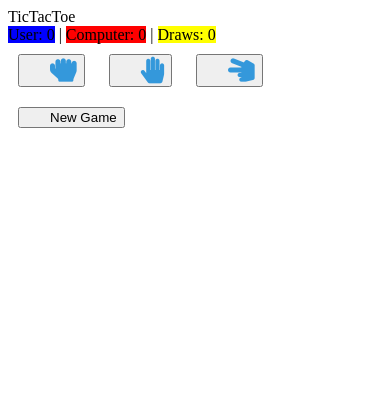
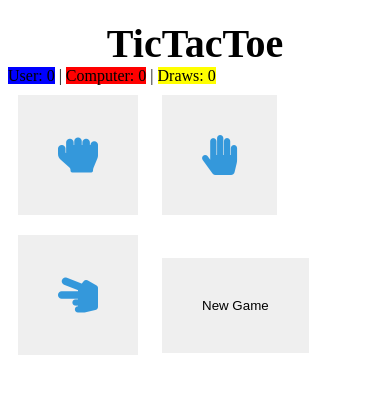
Before and after one commit to bivekk51/AltRockPaperScissors, a plain HTML site: page index.html in a window 390 px wide. Both pictures are taken after a click on the button "Play Game". Drawn offline with Linux system fonts and the light colour scheme.

Commit message:
Update style.css

```diff
--- a/style.css
+++ b/style.css
@@ -1,8 +1,9 @@
-/* style.css */
+
 button {
     margin: 10px;
-    padding-left: 30px;
+    padding: 80px; /* Increase padding to 80px */
     transition: background-color 0.3s ease, transform 0.2s ease;
+    border: none; /* Remove button borders */
 }
 
 button:hover {
@@ -10,25 +11,28 @@ button:hover {
     transform: scale(1.1);
 }
 
-.choice-image {
-    display: flex;
-    align-items: center;
-    justify-content: center;
-    margin-top: 20px;
-    opacity: 0;
-    transition: opacity 0.5s ease-in-out;
+
+
+.buttons button i {
+    font-size: 3em; /* Increase the icon size */
+    color: #3498db;
 }
 
-.choice-image img {
-    max-width: 100px;
-    height: auto;
+#title {
+    font-size: 60px;
+    font-weight: bold;
+    text-align: center;
+    margin-top: 20px;
 }
 
-.choice-image.show {
-    opacity: 1;
+
+@media screen and (max-width: 600px) {
+
+    button {
+        padding: 40px;
+    }
+
+    #title {
+        font-size: 40px;
+    }
 }
-
-.buttons button i {
-    font-size: 2em;
-    color: #3498db;
-}
```
